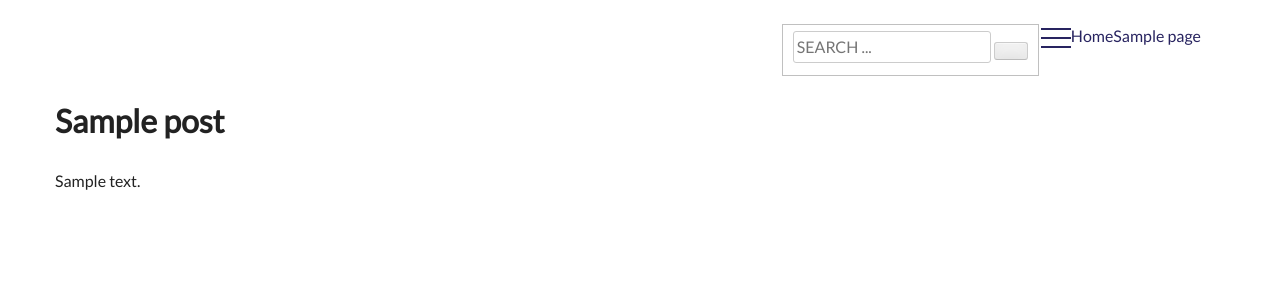
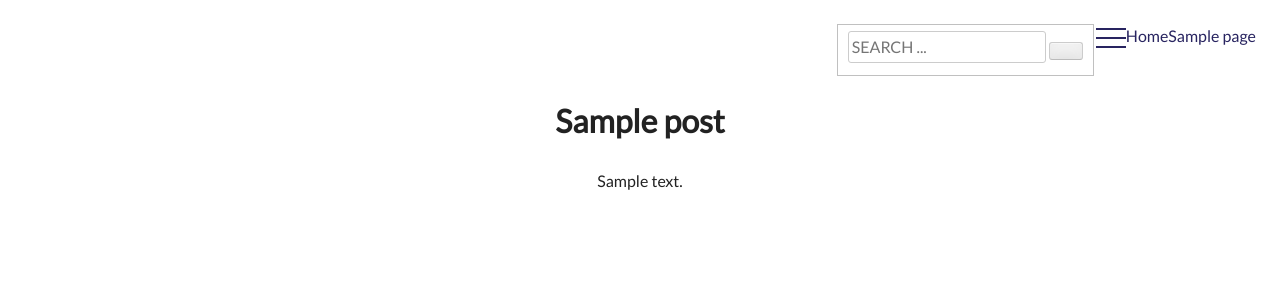
Before and after one commit to redacademy/cnh-fall-2018, a WordPress theme: template themes/cnh/services.php in a window 1280 px wide. Shown: the top 300 px of the page. Run offline with PHP 8.4 and a stand-in for WordPress, Linux system fonts and the light colour scheme; the site name, menu and one post (Sample post) are stand-ins, and other content is empty; some libraries are stand-ins or nearby versions.

Commit message:
add style to service page

```diff
--- a/themes/cnh/programs.php
+++ b/themes/cnh/programs.php
@@ -15,7 +15,7 @@ get_header(); ?>
         yoast_breadcrumb( '<p id="breadcrumbs">','</p>' );
       }
 	  ?>
-	 	 	<div class="program-page">
+	 	 	<div class="center-page">
 
 				<?php while ( have_posts() ) : the_post(); ?>
 
--- a/themes/cnh/sass/_buttons.scss
+++ b/themes/cnh/sass/_buttons.scss
@@ -31,3 +31,23 @@
        }
     }
 }
+
+.has-3-columns{
+    a{
+        text-transform: uppercase;
+    }
+    @include desktop{
+        display: flex;
+        justify-content: space-around;
+        padding-top: 30px;
+    }
+}
+
+.has-2-columns{
+    a{
+        text-transform: uppercase;
+    }
+    @include desktop{
+        margin:auto;
+    }
+}
--- a/themes/cnh/sass/_layout.scss
+++ b/themes/cnh/sass/_layout.scss
@@ -1,7 +1,9 @@
 .site-content {
-    width: 1170px;
     margin: 0 auto;
     margin-bottom: 2.9375rem;
+    @include desktop{
+        width: 1170px;
+    }
 }
 img.background-wave {
     transform: scaleX(-1)
--- a/themes/cnh/sass/_program-page.scss
+++ b/themes/cnh/sass/_program-page.scss
@@ -1,7 +1,6 @@
-.program-page{
+.center-page{
    text-align: center;
 }
-
 
 .page-template-programs-php .entry-content{
     display: flex;
@@ -32,15 +31,3 @@
         display: none;
     }
 }
-
-.has-3-columns{
-    @include desktop{
-        margin:auto;
-    }
-}
-
-.has-2-columns{
-    @include desktop{
-        margin:auto;
-    }
-}
--- a/themes/cnh/sass/_service-page.scss
+++ b/themes/cnh/sass/_service-page.scss
@@ -0,0 +1,26 @@
+.page-template-services-php .entry-content{
+    display: flex;
+    flex-direction: column;
+    margin: 0 2.4rem;
+    p{
+        color:$color__main;
+
+        @include desktop{
+            text-align: center;
+            width:553px;
+            height: 105px;
+            font-size: 20px;
+            line-height: 24px;
+            margin:auto;
+        }
+    }
+}
+
+.page-template-services-php .entry-title{
+    @include desktop{
+        font-family: $font__title;
+        color: $color__main;
+        font-size: 65px;
+        line-height: 78px;
+    }
+}
--- a/themes/cnh/services.php
+++ b/themes/cnh/services.php
@@ -10,12 +10,13 @@ get_header(); ?>
 <div id="primary" class="content-area">
 		<main id="main" class="site-main" role="main">
 
+			<div class="center-page">
 			<?php while ( have_posts() ) : the_post(); ?>
 
 				<?php get_template_part( 'template-parts/content', 'page' ); ?>
 
 			<?php endwhile; // End of the loop. ?>
-
+			</div>
 		</main><!-- #main -->
 	</div><!-- #primary -->
 
--- a/themes/cnh/style.css
+++ b/themes/cnh/style.css
@@ -846,7 +846,7 @@ footer {
   #custom_html-4, #custom_html-3 {
     display: none; } }
 
-.program-page {
+.center-page {
   text-align: center; }
 
 .page-template-programs-php .entry-content {
@@ -954,10 +965,12 @@ footer {
     font-size: 2.5rem;
     color: #282460; }
 
-body {
-  width: 1170px;
+.site-content {
   margin: 0 auto;
   margin-bottom: 2.9375rem; }
+  @media all and (min-width: 1080px) {
+    .site-content {
+      width: 1170px; } }
 
 img.background-wave {
   -webkit-transform: scaleX(-1);
```
Also changed, not shown: other parts of themes/cnh/style.css (+46 -8 lines).
